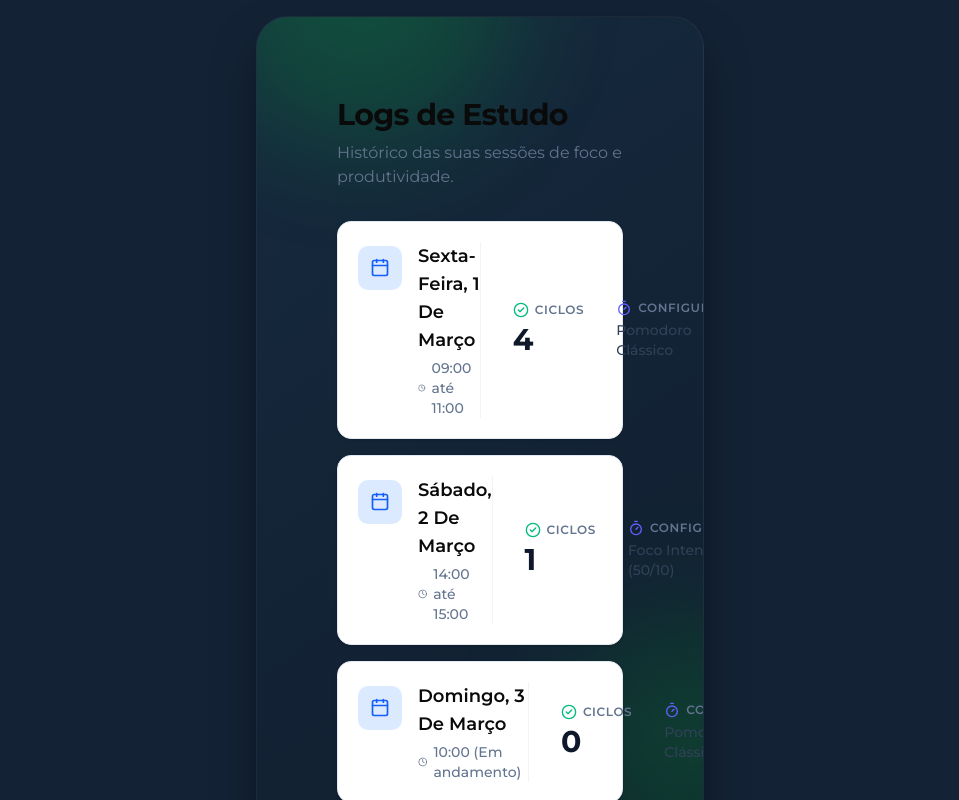
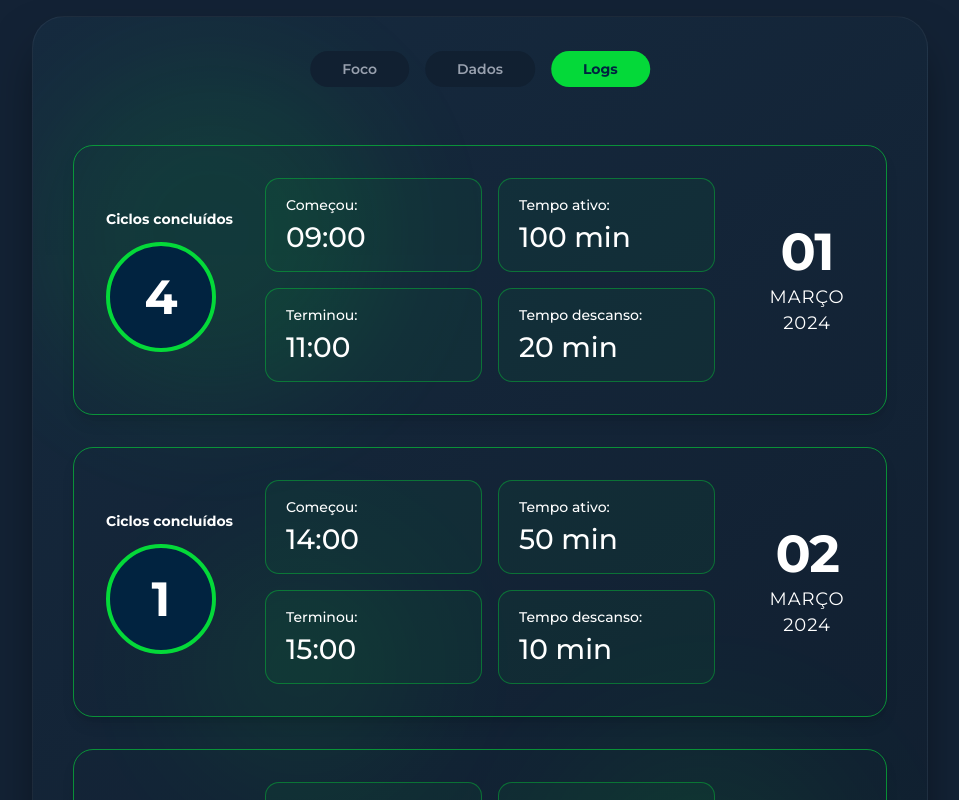
Before and after one commit to LucasDanielP/Trabalho-PI1, a Next.js app: page /logs in a window 1280 px wide. Shown: the top 800 px of the page, without its empty margins (160-1119 px from the left). Built offline with nearby package versions, Linux system fonts and the light colour scheme.

Commit message:
Modificando a pagina de login, inserindo os logs na pagina certa e mudando a transição

```diff
--- a/app/logs/page.tsx
+++ b/app/logs/page.tsx
@@ -2,10 +2,10 @@
 
 import { useEffect, useState } from "react";
 import { mockSessoesEstudo, mockConfiguracoes } from "@/lib/mocks";
-import { Clock, Calendar, CheckCircle2, Timer } from "lucide-react";
+import Link from "next/link";
+import { Sidebar } from "lucide-react";
 
 export default function LogsPage() {
-  // Evita erro de hidratação (hydration mismatch) com datas do lado do servidor vs cliente
   const [isMounted, setIsMounted] = useState(false);
 
   useEffect(() => {
@@ -13,82 +13,106 @@ export default function LogsPage() {
   }, []);
 
   if (!isMounted) {
-    return (
-      <main className="max-w-4xl mx-auto p-6 md:p-10 animate-pulse">
-        <div className="h-10 w-48 bg-slate-200 dark:bg-slate-800 rounded mb-4"></div>
-        <div className="h-4 w-64 bg-slate-200 dark:bg-slate-800 rounded mb-10"></div>
-        <div className="space-y-4">
-          {[1, 2, 3].map(i => (
-            <div key={i} className="h-32 w-full bg-slate-200 dark:bg-slate-800 rounded-xl"></div>
-          ))}
-        </div>
-      </main>
-    );
+    return <div className="flex h-full w-full justify-center p-6" />;
   }
 
+  // Formatadores de data e hora
+  const formatTime = (date: Date) => date.toLocaleTimeString('pt-BR', { hour: '2-digit', minute: '2-digit' });
+  const formatMonth = (date: Date) => date.toLocaleDateString('pt-BR', { month: 'long' }).toUpperCase();
+  const formatDay = (date: Date) => date.toLocaleDateString('pt-BR', { day: '2-digit' });
+  const formatYear = (date: Date) => date.toLocaleDateString('pt-BR', { year: 'numeric' });
+
   return (
-    <main className="max-w-4xl mx-auto p-6 md:p-10">
-      <div className="mb-8">
-        <h1 className="text-3xl font-bold tracking-tight mb-2">Logs de Estudo</h1>
-        <p className="text-muted-foreground text-slate-500">Histórico das suas sessões de foco e produtividade.</p>
+    <div className="flex flex-col h-full w-full text-white font-sans">
+
+      {/* Barra Superior (Idêntica à tela de Foco) */}
+      <div className="relative z-10 flex items-center justify-between mb-16">
+
+        {/* Mantendo um placeholder ou ícone escondido para alinhar perfeitamente ao centro */}
+        <div className="w-6 invisible">
+          <Sidebar size={24} strokeWidth={2} />
+        </div>
+
+        {/* Abas Centrais */}
+        <div className="flex gap-4 absolute left-1/2 -translate-x-1/2">
+          <Link
+            href="/timer"
+            className="px-8 py-2 rounded-full text-sm font-semibold transition-colors bg-[#112031] text-gray-400 hover:text-white"
+          >
+            Foco
+          </Link>
+          <Link
+            href="/dados"
+            className="px-8 py-2 rounded-full text-sm font-semibold transition-colors bg-[#112031] text-gray-400 hover:text-white"
+          >
+            Dados
+          </Link>
+          <div className="px-8 py-2 rounded-full text-sm font-bold bg-[#04D939] text-[#012340]">
+            Logs
+          </div>
+        </div>
+
+        {/* Placeholder vazio para alinhar corretamente com space-between */}
+        <div className="w-6"></div>
       </div>
 
-      <div className="space-y-4">
+      <div className="w-full max-w-[950px] mx-auto flex flex-col gap-8 pb-10">
         {mockSessoesEstudo.map((sessao) => {
           const config = mockConfiguracoes.find((c) => c.id === sessao.configuracaoId);
+
+          // Tempo ativo e descanso simulados para o visual
+          const tempoAtivo = config ? config.duracaoFocoMin * sessao.ciclosCompletos : 0;
+          const tempoDescanso = config ? config.duracaoPausaCurtaMin * sessao.ciclosCompletos : 0;
 
           return (
             <div
               key={sessao.id}
-              className="flex flex-col md:flex-row bg-white dark:bg-slate-950 border border-slate-200 dark:border-slate-800 rounded-xl p-5 shadow-sm hover:shadow-md transition-all duration-200"
+              className="flex flex-col lg:flex-row items-center justify-between gap-8 border border-[#04D939]/60 bg-transparent rounded-[1.25rem] p-6 lg:p-8 shadow-lg w-full"
             >
-              <div className="flex-1">
-                <div className="flex items-start gap-4">
-                  <div className="bg-blue-100 dark:bg-blue-900/30 text-blue-600 dark:text-blue-400 p-3 rounded-lg mt-1">
-                    <Calendar className="w-5 h-5" />
-                  </div>
-                  <div>
-                    <h3 className="font-semibold text-lg capitalize">
-                      {sessao.inicio.toLocaleDateString('pt-BR', {
-                        weekday: 'long',
-                        day: 'numeric',
-                        month: 'long'
-                      })}
-                    </h3>
-                    <p className="text-sm text-slate-500 dark:text-slate-400 flex items-center gap-1.5 mt-1 font-medium">
-                      <Clock className="w-4 h-4" />
-                      {sessao.inicio.toLocaleTimeString('pt-BR', { hour: '2-digit', minute: '2-digit' })}
-                      {sessao.fim ? ` até ${sessao.fim.toLocaleTimeString('pt-BR', { hour: '2-digit', minute: '2-digit' })}` : " (Em andamento)"}
-                    </p>
-                  </div>
+              {/* Ciclos Concluídos (Esquerda) */}
+              <div className="flex flex-col items-center lg:items-start shrink-0">
+                <span className="text-[14px] font-bold text-white mb-3">Ciclos concluídos</span>
+                <div className="w-[110px] h-[110px] rounded-full border-[4px] border-[#04D939] flex items-center justify-center bg-[#012340]">
+                  <span className="text-[3rem] font-bold text-white leading-none">{sessao.ciclosCompletos}</span>
                 </div>
               </div>
 
-              <div className="flex items-center justify-between mt-6 md:mt-0 md:pl-8 md:border-l border-slate-100 dark:border-slate-800 gap-8">
-                <div className="flex flex-col">
-                  <span className="text-xs text-slate-500 uppercase tracking-wider font-semibold flex items-center gap-1.5 mb-1">
-                    <CheckCircle2 className="w-4 h-4 text-emerald-500" />
-                    Ciclos
-                  </span>
-                  <span className="text-3xl font-bold text-slate-900 dark:text-slate-100">
-                    {sessao.ciclosCompletos}
+              {/* Grid Central de Informações */}
+              <div className="grid grid-cols-1 sm:grid-cols-2 gap-4 flex-1 w-full lg:min-w-[450px]">
+                {/* Começou */}
+                <div className="border border-[#04D939]/40 rounded-xl px-5 py-4 bg-[#04D939]/5 flex flex-col justify-center">
+                  <span className="text-[13px] sm:text-[14px] text-white font-medium mb-1">Começou:</span>
+                  <span className="text-2xl sm:text-[28px] font-medium leading-tight">{formatTime(sessao.inicio)}</span>
+                </div>
+                {/* Tempo Ativo */}
+                <div className="border border-[#04D939]/40 rounded-xl px-5 py-4 bg-[#04D939]/5 flex flex-col justify-center">
+                  <span className="text-[13px] sm:text-[14px] text-white font-medium mb-1">Tempo ativo:</span>
+                  <span className="text-2xl sm:text-[28px] font-medium leading-tight whitespace-nowrap">{tempoAtivo} min</span>
+                </div>
+                {/* Terminou */}
+                <div className="border border-[#04D939]/40 rounded-xl px-5 py-4 bg-[#04D939]/5 flex flex-col justify-center">
+                  <span className="text-[13px] sm:text-[14px] text-white font-medium mb-1">Terminou:</span>
+                  <span className="text-2xl sm:text-[28px] font-medium leading-tight">
+                    {sessao.fim ? formatTime(sessao.fim) : "--:--"}
                   </span>
                 </div>
+                {/* Tempo Descanso */}
+                <div className="border border-[#04D939]/40 rounded-xl px-5 py-4 bg-[#04D939]/5 flex flex-col justify-center">
+                  <span className="text-[13px] sm:text-[14px] text-white font-medium mb-1">Tempo descanso:</span>
+                  <span className="text-2xl sm:text-[28px] font-medium leading-tight whitespace-nowrap">{tempoDescanso} min</span>
+                </div>
+              </div>
 
-                <div className="flex flex-col">
-                  <span className="text-xs text-slate-500 uppercase tracking-wider font-semibold flex items-center gap-1.5 mb-1">
-                    <Timer className="w-4 h-4 text-indigo-500" />
-                    Configuração
-                  </span>
-                  <span className="text-sm font-medium text-slate-700 dark:text-slate-300">
-                    {config?.nome || "Desconhecida"}
-                  </span>
-                </div>
+              {/* Data (Direita) */}
+              <div className="flex flex-col items-center justify-center shrink-0 min-w-[120px]">
+                <span className="text-[52px] font-bold leading-none mb-2 tracking-tight">{formatDay(sessao.inicio)}</span>
+                <span className="text-[18px] font-normal tracking-[0.05em] leading-tight text-white mb-1">{formatMonth(sessao.inicio)}</span>
+                <span className="text-[18px] font-normal tracking-[0.05em] leading-tight text-white">{formatYear(sessao.inicio)}</span>
               </div>
             </div>
           );
         })}
       </div>
-    </main>
+    </div>
   );
 }
--- a/app/timer/page.tsx
+++ b/app/timer/page.tsx
@@ -25,7 +25,7 @@ export default function Timer() {
             Dados
           </Link>
           <Link
-            href="#"
+            href="/logs"
             className="px-8 py-2 rounded-full text-sm font-semibold transition-colors bg-[#112031] text-gray-400 hover:text-white"
           >
             Logs
--- a/components/FrameWrapper.tsx
+++ b/components/FrameWrapper.tsx
@@ -7,9 +7,9 @@ export default function FrameWrapper({ children }: { children: ReactNode }) {
   const pathname = usePathname();
 
   // Definindo estilos padrão (Home /)
-  let glow1Style = { top: '-20%', left: '-10%', width: '300px', height: '300px', opacity: 0.20 };
-  let glow2Style = { top: '70%', left: '70%', width: '250px', height: '250px', opacity: 0.18 };
-  let glow3Style = { top: '50%', left: '50%', width: '0px', height: '0px', opacity: 0 }; // Hidden by default
+  let glow1Style: React.CSSProperties = { top: '-20%', left: '-10%', width: '300px', height: '300px', opacity: 0.20 };
+  let glow2Style: React.CSSProperties = { top: '70%', left: '70%', width: '250px', height: '250px', opacity: 0.18 };
+  let glow3Style: React.CSSProperties = { top: '50%', left: '50%', width: '0px', height: '0px', opacity: 0 }; // Hidden by default
   let frameMaxWidth = 'max-w-md';
 
   if (pathname === '/cadastro') {
@@ -22,7 +22,7 @@ export default function FrameWrapper({ children }: { children: ReactNode }) {
     glow2Style = { top: '30%', left: '20%', width: '250px', height: '250px', opacity: 0.16 };
     glow3Style = { top: '50%', left: '50%', width: '0px', height: '0px', opacity: 0 };
     frameMaxWidth = 'max-w-md';
-  } else if (pathname === '/timer') {
+  } else if (pathname === '/timer' || pathname === '/logs') {
     // Menores, espalhadas e não centralizadas (uma na esquerda alta, uma na direita baixa, uma no centro inferior)
     glow1Style = { top: '20%', left: '20%', width: '350px', height: '350px', opacity: 0.10, transform: 'translate(-50%, -50%)' };
     glow2Style = { top: '80%', left: '75%', width: '300px', height: '300px', opacity: 0.08, transform: 'translate(-50%, -50%)' };
@@ -60,7 +60,7 @@ export default function FrameWrapper({ children }: { children: ReactNode }) {
         ></div>
 
         {/* Inner Content com leve transição de entrada */}
-        <div className="relative z-10 w-full animate-in fade-in zoom-in-95 duration-500">
+        <div key={pathname} className="relative z-10 w-full animate-in fade-in zoom-in-95 duration-500">
           {children}
         </div>
       </div>
```
Also changed, not shown: app/page.tsx (+2 -9 lines).
